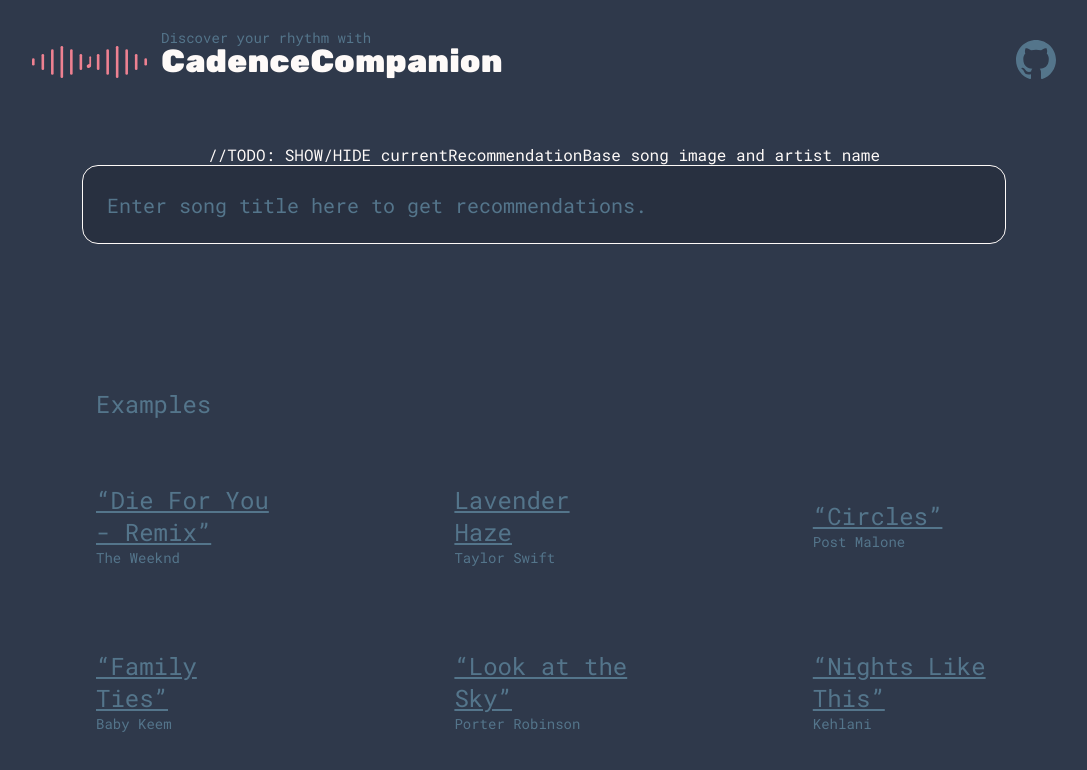
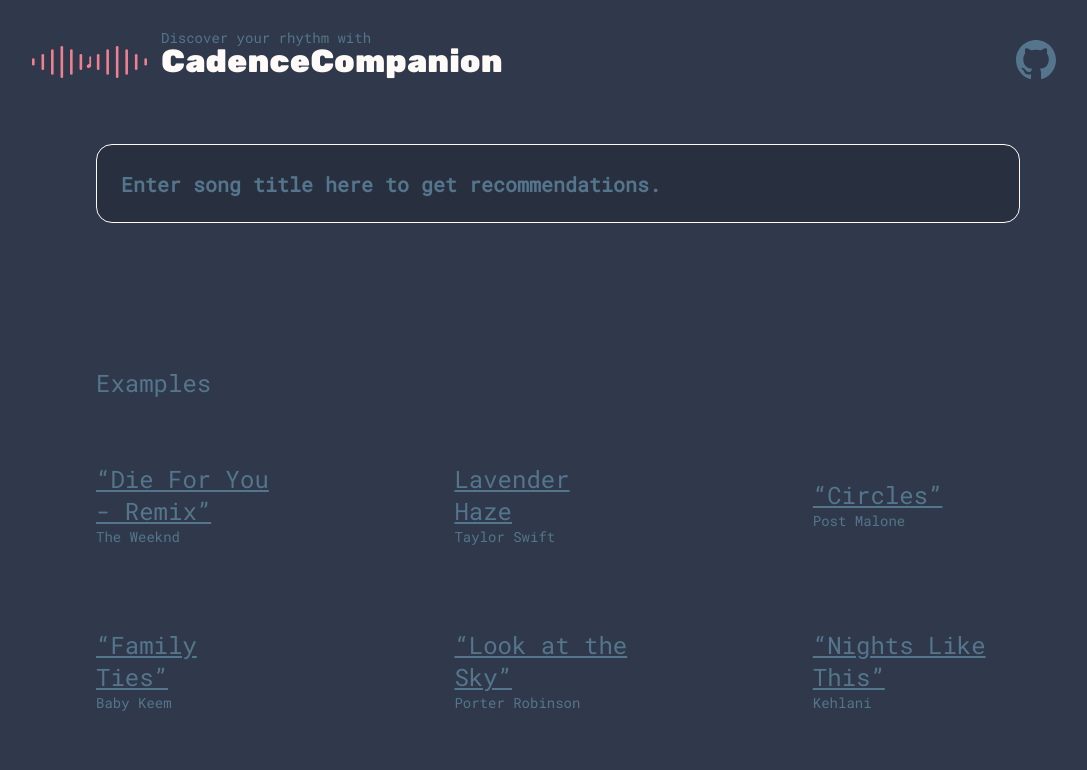
Before and after one commit to Evan-Coulter/Cadence-Companion, a React (Vite) app in the folder frontend/: page / in a window 1280 px wide. Shown: the top 770 px of the page, without its empty margins (96-1183 px from the left). Built offline with nearby package versions, Linux system fonts and the light colour scheme.

Commit message:
checkpoint work on adding artist and album cover to current search recommendation base

```diff
--- a/frontend/src/SearchBar/SearchBar.css
+++ b/frontend/src/SearchBar/SearchBar.css
@@ -10,7 +10,16 @@
 
 .search_bar {
   width: 100%;
+  display: flex;
+  flex-direction: column;
+  align-items: end;
+}
+
+.search_bar_input {
+  margin: auto;
+  width: 100%;
   height: 75px;
+  font-weight: bold;
   background-color: #283040;
   outline: none;
   border: 1px solid #FEFAF8;
@@ -22,8 +31,28 @@
   font-family: 'Roboto Mono', monospace;
 }
 
-.search_bar:hover, .search_bar:focus {
+.search_bar_input:hover, .search_bar_input:focus {
   border: 1px solid #EE8191;
+}
+
+.search_bar_right_side {
+  position: relative;
+  top: 72px;
+  gap: 24px;
+  display: flex;
+  flex-direction: row;
+  justify-content: center;
+  align-items: center;
+}
+
+.search_bar_right_side_artist_name {
+  font-weight: bold;
+  font-size: 20px;
+}
+
+.search_bar_right_side_img {
+  width: 52px;
+  height: 52px;
 }
 
 ::placeholder { /* Chrome, Firefox, Opera, Safari 10.1+ */
--- a/frontend/src/SearchBar/index.tsx
+++ b/frontend/src/SearchBar/index.tsx
@@ -13,16 +13,21 @@ type Props = {
 const SearchBar = ({searchQuery, setSearchQuery, searchResults, onClickSearchResult, currentRecommendationBase}: Props) => {
   return (
     <section className='search_bar_container'>
-      //TODO: SHOW/HIDE currentRecommendationBase song image and artist name
+      <div className='search_bar'>
+        {currentRecommendationBase && <div className='search_bar_right_side'>
+          <p className='search_bar_right_side_artist_name'>{currentRecommendationBase.artistNames?.at(0)}</p>
+          <img className='search_bar_right_side_img' src={currentRecommendationBase.imageUrls?.at(0)}/>
+        </div>}
         <input
           type='text'
-        className="search_bar"
+          className="search_bar_input"
           placeholder="Enter song title here to get recommendations."
           value={searchQuery}
           name="songSearchBar"
           onChange={e=>{
             setSearchQuery(e.target.value)
           }}/>
+      </div>
       {searchResults && (
         <div className='search_results'>
           {searchResults.map((song: CCSearchResponse)=>{
```
Lines whose indentation alone changed are shown as unchanged.
